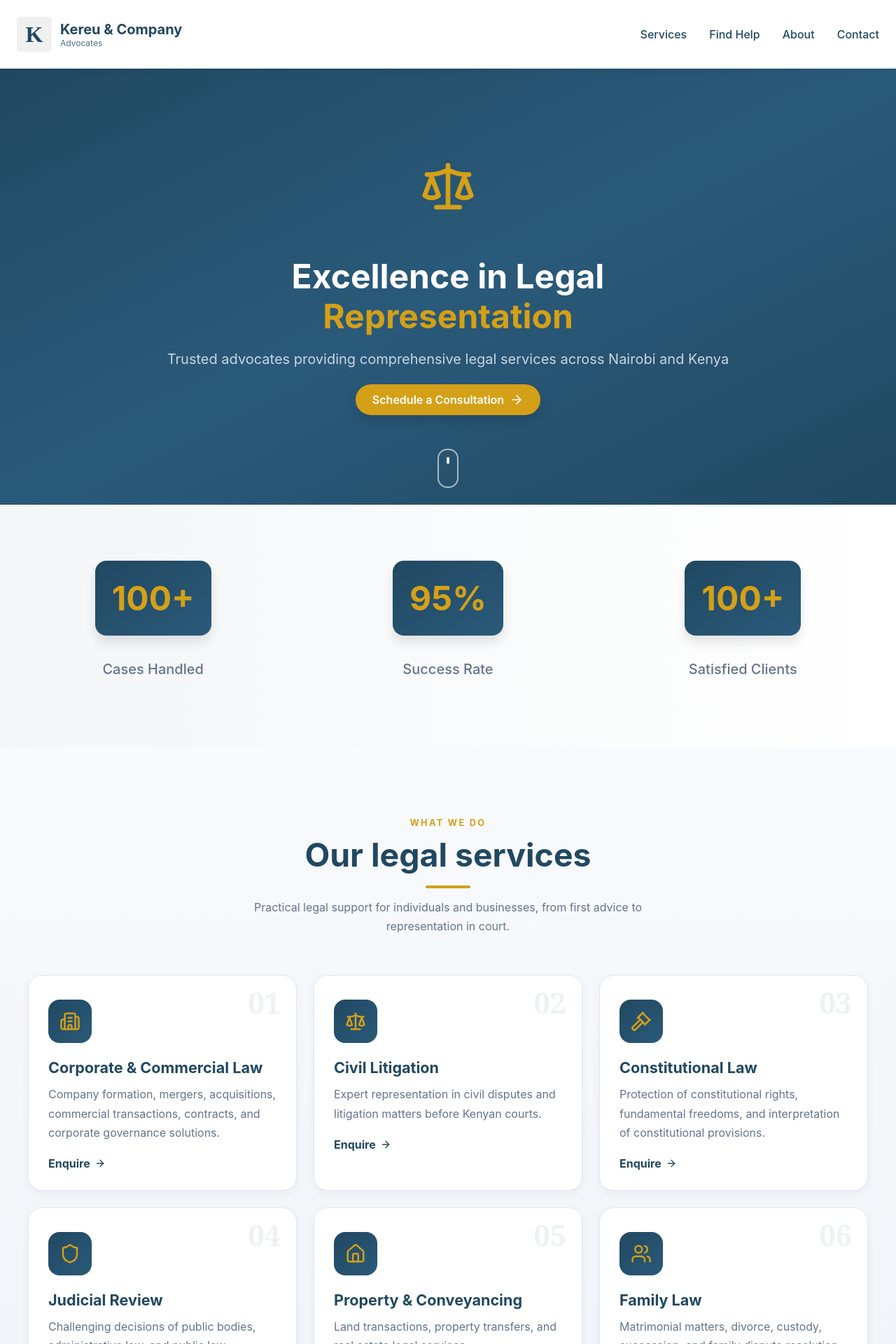
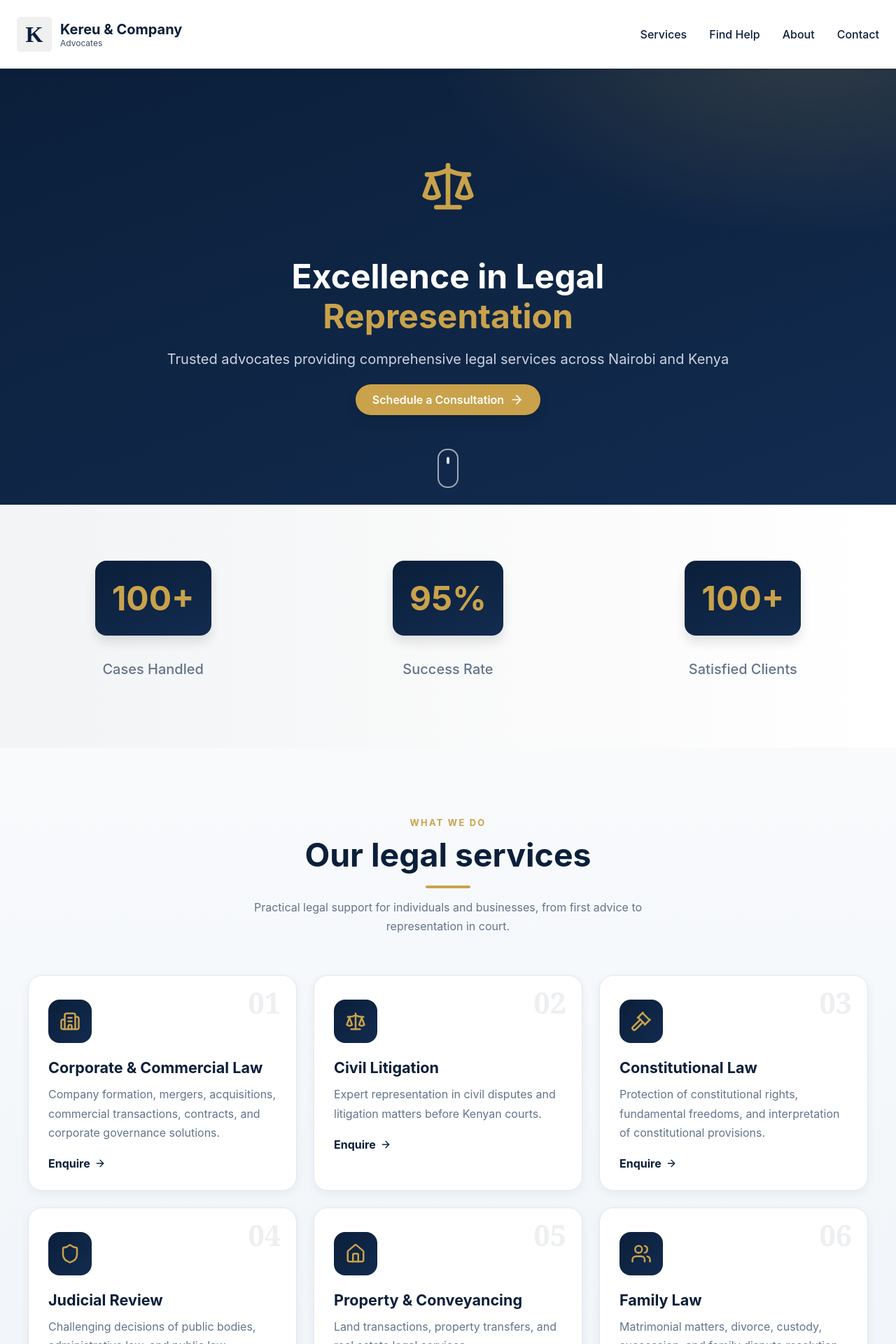
Before and after one commit to mollenwambui/Kereu-and-Company-Advocates, a React (Create React App) app: page / in a window 1280 px wide. Shown: the top 1920 px of the page at 70% size. Built offline with nearby package versions, Linux system fonts and the light colour scheme.

Commit message:
change color

```diff
--- a/src/App.css
+++ b/src/App.css
@@ -42,7 +42,7 @@ section[id] {
 }
 
 .logo-icon {
-  color: #214861;
+  color: #0b1f3a;
   font-size: 2rem;
   font-weight: bold;
   font-family: 'Times New Roman', serif;
@@ -63,12 +63,12 @@ section[id] {
 .logo-title {
   font-weight: bold;
   font-size: 1.25rem;
-  color: #214861;
+  color: #0b1f3a;
 }
 
 .logo-subtitle {
   font-size: 0.75rem;
-  color: #214861;
+  color: #0b1f3a;
   opacity: 0.8;
 }
 
@@ -78,33 +78,33 @@ section[id] {
 }
 
 .nav-links a {
-  color: #214861;
+  color: #0b1f3a;
   text-decoration: none;
   font-weight: 500;
   transition: color 0.3s ease;
 }
 
 .nav-links a:hover {
-  color: #D4A017;
+  color: #c9a24b;
 }
 
 .mobile-menu-btn {
   display: none;
   background: none;
   border: none;
-  color: #214861;
+  color: #0b1f3a;
   cursor: pointer;
 }
 
 .mobile-menu {
   background-color: white;
-  border-top: 1px solid rgba(33, 72, 97, 0.2);
+  border-top: 1px solid rgba(11, 31, 58, 0.2);
 }
 
 .mobile-menu a {
   display: block;
   padding: 1rem 1.5rem;
-  color: #214861;
+  color: #0b1f3a;
   text-decoration: none;
   transition: background-color 0.3s ease;
 }
@@ -137,7 +137,7 @@ section[id] {
 .hero-background {
   position: absolute;
   inset: 0;
-  background: linear-gradient(to bottom right, #214861, #2a5a7a, #214861);
+  background: radial-gradient(900px 500px at 90% -10%, rgba(201,162,75,.2), transparent 60%), linear-gradient(160deg, #0b1f3a 0%, #122b4f 100%);
 }
 
 /* Scroll indicator */
@@ -191,7 +191,7 @@ section[id] {
 .hero-icon {
   margin-bottom: 1rem;
   display: inline-block;
-  color: #D4A017;
+  color: #c9a24b;
 }
 
 .hero-title {
@@ -202,7 +202,7 @@ section[id] {
 }
 
 .hero-title .highlight {
-  color: #D4A017;
+  color: #c9a24b;
 }
 
 .hero-subtitle {
@@ -218,7 +218,7 @@ section[id] {
   display: inline-flex;
   align-items: center;
   gap: 0.5rem;
-  background-color: #D4A017;
+  background-color: #c9a24b;
   color: white;
   padding: 0.75rem 1.5rem;
   border-radius: 50px;
@@ -230,7 +230,7 @@ section[id] {
 }
 
 .cta-button:hover {
-  background-color: #b89414;
+  background-color: #b08d3c;
   transform: scale(1.05);
   box-shadow: 0 20px 25px rgba(0, 0, 0, 0.15);
 }
@@ -271,7 +271,7 @@ section[id] {
   content: '';
   position: absolute;
   inset: 0;
-  background: linear-gradient(to right, rgba(33, 72, 97, 0.05), transparent);
+  background: linear-gradient(to right, rgba(11, 31, 58, 0.05), transparent);
 }
 
 .stats-container {
@@ -297,7 +297,7 @@ section[id] {
 .stat-value-box {
   display: inline-block;
   padding: 1.5rem;
-  background: linear-gradient(to bottom right, #214861, #2a5a7a);
+  background: linear-gradient(160deg, #0b1f3a 0%, #122b4f 100%);
   border-radius: 1rem;
   box-shadow: 0 10px 15px rgba(0, 0, 0, 0.1);
   margin-bottom: 1rem;
@@ -311,7 +311,7 @@ section[id] {
 .stat-value {
   font-size: 3rem;
   font-weight: bold;
-  color: #D4A017;
+  color: #c9a24b;
 }
 
 .stat-label {
@@ -337,7 +337,7 @@ section[id] {
 }
 
 .sv-eyebrow {
-  color: #D4A017;
+  color: #c9a24b;
   font-weight: 700;
   letter-spacing: 0.18em;
   text-transform: uppercase;
@@ -346,7 +346,7 @@ section[id] {
 }
 
 .sv-title {
-  color: #214861;
+  color: #0b1f3a;
   font-size: clamp(2rem, 4vw, 2.9rem);
   margin: 0 0 14px;
   font-weight: bold;
@@ -358,7 +358,7 @@ section[id] {
   width: 64px;
   height: 4px;
   border-radius: 4px;
-  background: #D4A017;
+  background: #c9a24b;
   margin: 16px auto 0;
 }
 
@@ -382,7 +382,7 @@ section[id] {
   border: 1px solid #e2e8f0;
   border-radius: 20px;
   padding: 34px 28px 28px;
-  box-shadow: 0 4px 14px rgba(33, 72, 97, 0.06);
+  box-shadow: 0 4px 14px rgba(11, 31, 58, 0.06);
   transition: transform 0.3s ease, box-shadow 0.3s ease, border-color 0.3s ease;
 }
 
@@ -393,7 +393,7 @@ section[id] {
   top: 0;
   height: 4px;
   width: 100%;
-  background: linear-gradient(90deg, #D4A017, #e8b94a);
+  background: linear-gradient(90deg, #c9a24b, #e6c978);
   transform: scaleX(0);
   transform-origin: left;
   transition: transform 0.4s ease;
@@ -401,8 +401,8 @@ section[id] {
 
 .sv-card:hover {
   transform: translateY(-8px);
-  border-color: #D4A017;
-  box-shadow: 0 22px 44px rgba(33, 72, 97, 0.16);
+  border-color: #c9a24b;
+  box-shadow: 0 22px 44px rgba(11, 31, 58, 0.16);
 }
 
 .sv-card:hover::before {
@@ -416,7 +416,7 @@ section[id] {
   font-family: Georgia, 'Times New Roman', serif;
   font-size: 2.6rem;
   font-weight: 700;
-  color: rgba(33, 72, 97, 0.07);
+  color: rgba(11, 31, 58, 0.07);
   line-height: 1;
 }
 
@@ -426,20 +426,20 @@ section[id] {
   width: 62px;
   height: 62px;
   border-radius: 16px;
-  background: linear-gradient(135deg, #214861, #2a5a7a);
-  color: #D4A017;
+  background: linear-gradient(135deg, #0b1f3a, #122b4f);
+  color: #c9a24b;
   margin-bottom: 22px;
   transition: transform 0.3s, background 0.3s, color 0.3s;
 }
 
 .sv-card:hover .sv-icon {
-  background: #D4A017;
+  background: #c9a24b;
   color: #fff;
   transform: rotate(-6deg) scale(1.06);
 }
 
 .sv-card h3 {
-  color: #214861;
+  color: #0b1f3a;
   font-size: 1.35rem;
   margin: 0 0 12px;
 }
@@ -454,14 +454,14 @@ section[id] {
   display: inline-flex;
   align-items: center;
   gap: 6px;
-  color: #214861;
+  color: #0b1f3a;
   font-weight: 700;
   text-decoration: none;
   transition: gap 0.2s, color 0.2s;
 }
 
 .sv-card:hover .sv-link {
-  color: #D4A017;
+  color: #c9a24b;
   gap: 10px;
 }
 
@@ -472,14 +472,14 @@ section[id] {
 }
 
 .sv-foot a {
-  color: #214861;
+  color: #0b1f3a;
   font-weight: 700;
-  border-bottom: 2px solid #D4A017;
+  border-bottom: 2px solid #c9a24b;
   text-decoration: none;
 }
 
 .sv-foot a:hover {
-  color: #D4A017;
+  color: #c9a24b;
 }
 
 @media (max-width: 520px) {
@@ -494,7 +494,7 @@ section[id] {
 
 /* Footer */
 .footer {
-  background-color: #1a3a4e;
+  background-color: #0b1f3a;
   color: white;
   padding: 3rem 0;
 }
@@ -525,6 +525,6 @@ section[id] {
 }
 
 .footer-tagline {
-  color: #D4A017;
+  color: #c9a24b;
   font-weight: 500;
 }
```
